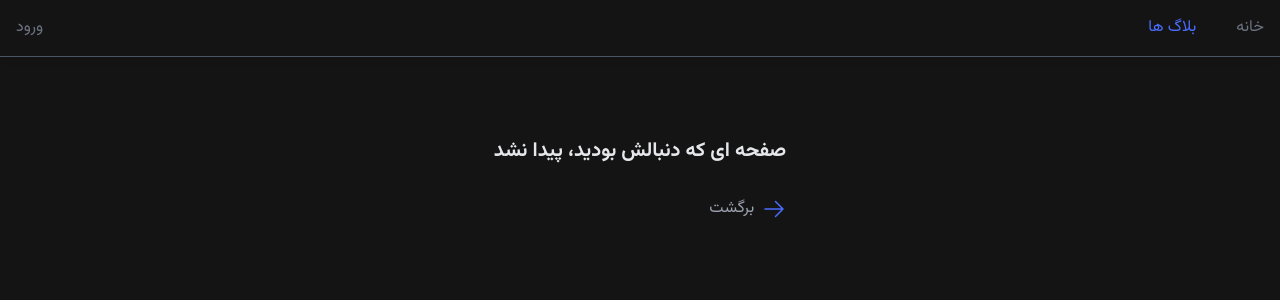
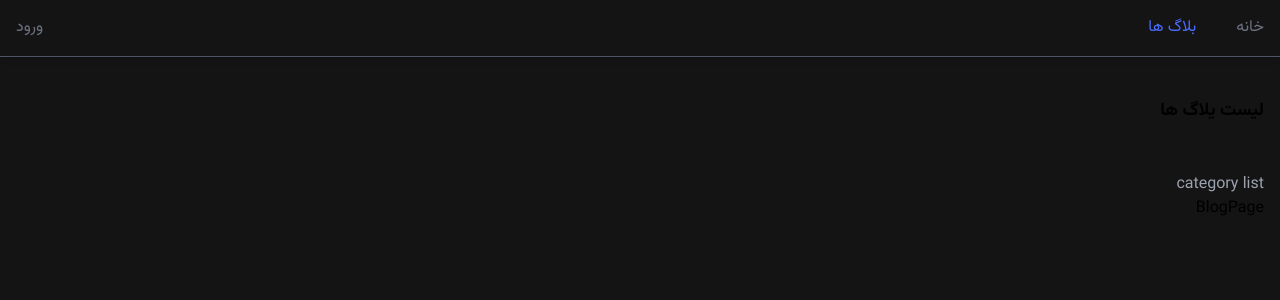
Before and after one commit to horex-Pro/next_blog_app, a Next.js app in the folder frontend/start/: page /blogs in a window 1280 px wide. Before the commit this address had no page. Shown: the top 300 px of the page. Built offline with nearby package versions, Linux system fonts and the light colour scheme.

Commit message:
create blogs page layout

```diff
--- /dev/null
+++ b/frontend/start/src/app/blogs/layout.jsx
@@ -0,0 +1,19 @@
+import React from 'react'
+
+function layout({children}) {
+  return (
+    <div>
+        <h1 className='text-lg font-bold mb-12'>
+            لیست یلاگ ها
+        </h1>
+        <div className="col-span-12 lg:col-span-4 xl:col-span-3 text-secondary-500 space-y-4">
+            category list
+        </div>
+        <div className="col-span-12 lg:col-span-4 xl:col-span-9">
+            {children}
+        </div>
+    </div>
+  )
+}
+
+export default layout
--- /dev/null
+++ b/frontend/start/src/app/blogs/page.jsx
@@ -0,0 +1,9 @@
+import React from 'react'
+
+function BlogPage() {
+  return (
+    <div>BlogPage</div>
+  )
+}
+
+export default BlogPage
```
